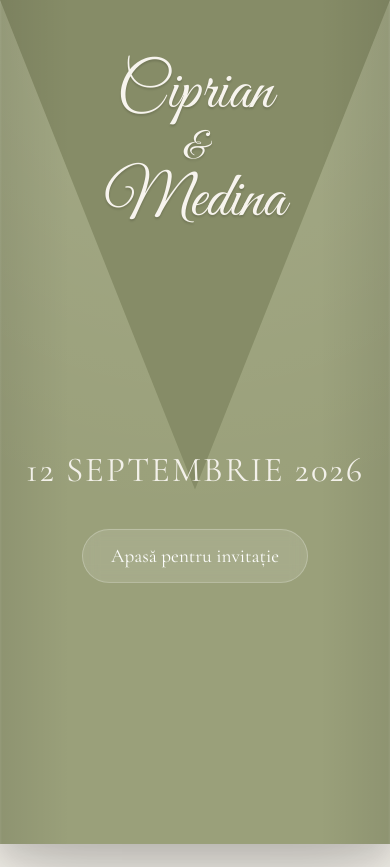
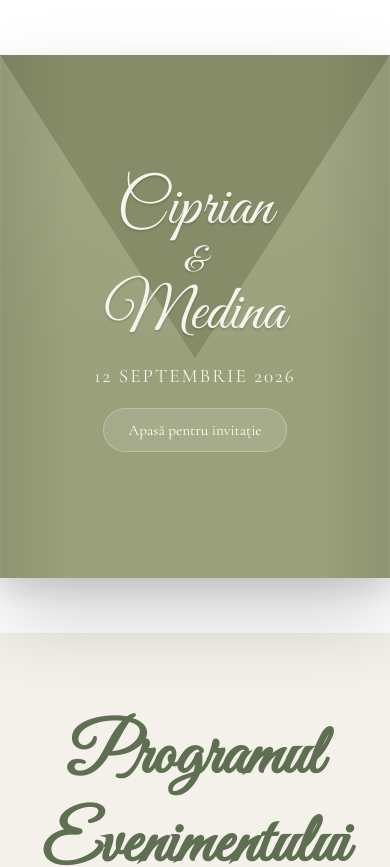
Before and after one commit to adela0507/Medina-Wedding, an Angular app: page / in a window 390 px wide. Shown: the top 867 px of the page. Built offline with nearby package versions, Linux system fonts and the light colour scheme.

Commit message:
update site

```diff
--- a/src/app/components/hero/hero.css
+++ b/src/app/components/hero/hero.css
@@ -7,9 +7,9 @@
 }
 
 html {
-    scroll-behavior: smooth;
     width: 100%;
     overflow-x: hidden;
+    scroll-behavior: smooth;
 }
 
 body {
@@ -39,10 +39,15 @@ body {
 
 .envelope {
     position: relative;
+
     width: 100%;
+
     aspect-ratio: 1.3/1;
+
     background: #9aa07a;
+
     border-radius: 18px;
+
     overflow: hidden;
 
     box-shadow:
@@ -56,8 +61,11 @@ body {
 .envelope-flap {
     position: absolute;
     inset: 0;
+
     background: #868c67;
+
     clip-path: polygon(0 0, 100% 0, 50% 58%);
+
     z-index: 2;
 }
 
@@ -92,28 +100,26 @@ body {
 /* CONTENT */
 
 .hero-content {
-    margin-top: -20px;
     position: absolute;
+
+    inset: 0;
+
     z-index: 5;
 
-    width: 100%;
-
-    top: 1%;
+    display: flex;
+    flex-direction: column;
+    justify-content: center;
+    align-items: center;
 
     text-align: center;
 
-    display: flex;
-    flex-direction: column;
-    align-items: center;
-
-    gap: 18px;
-
-    padding: 0 40px;
+    padding: 30px;
 }
 
 /* NUME */
 
 .hero-content h1 {
+
     font-family: 'Great Vibes', cursive;
 
     display: flex;
@@ -125,19 +131,24 @@ body {
 
     font-weight: 300;
 
-    font-size: clamp(3rem, 7vw, 6);
+    font-size: clamp(4rem, 7vw, 7rem);
 
     line-height: .9;
-    margin-top:-90px;
 
     text-shadow: 0 2px 2px rgba(0, 0, 0, .15);
+}
+
+.hero-content h1 span {
+    font-size: .55em;
 }
 
 /* DATA */
 
 .date {
-    font-size: clamp(2rem, 3vw, 3rem);
-    margin-top: 70px;
+
+    margin-top: 30px;
+
+    font-size: clamp(1.8rem, 3vw, 3rem);
 
     letter-spacing: 8px;
 
@@ -150,7 +161,7 @@ body {
 
 .scroll-hint {
 
-    margin-top: 40px;
+    margin-top: 35px;
 
     background: rgba(255, 255, 255, .12);
 
@@ -160,21 +171,25 @@ body {
 
     color: white;
 
+    text-decoration: none;
+
     padding: 16px 34px;
 
     border-radius: 999px;
 
     font-size: 1.15rem;
 
-    cursor: pointer;
-
-    transition: .3s;
+    transition: .3s ease;
 }
 
 .scroll-hint:hover {
+
     background: rgba(255, 255, 255, .18);
+
     transform: translateY(-2px);
 }
+
+/* ANIMAȚIE */
 
 @keyframes floatEnvelope {
 
@@ -197,7 +212,7 @@ body {
 
     .date {
         font-size: 28px;
-        letter-spacing: 4px;
+        letter-spacing: 5px;
     }
 }
 
@@ -206,49 +221,54 @@ body {
 @media(max-width:768px) {
 
     .hero {
-        width: 100%;
-        min-height: 90dvh;
+        min-height: 75vh;
         padding: 0;
-        margin: 0;
     }
 
     .hero-wrapper {
         width: 100%;
         max-width: none;
-        margin: 0;
     }
 
     .envelope {
+
         width: 100%;
-        height: 90dvh;
-        max-height: none;
+
+        height: 68vh;
+
+        min-height: 560px;
+
+        aspect-ratio: auto;
 
         border-radius: 0;
-
-        aspect-ratio: auto;
     }
 
     .hero-content {
-        margin-top: 35px !important;
-        top: 20%;
-        transform: translateY(-50%);
-        padding: 0 20px;
+
+        padding: 20px;
     }
 
     .hero-content h1 {
-        margin-top: 240px;
+
         font-size: 4.8rem;
     }
 
     .date {
-        margin-top: 200px;
-        font-size: 35px !important;
-        letter-spacing: 2px;
+
+        margin-top: 20px;
+
+        font-size: 1.5rem;
+
+        letter-spacing: 4px;
     }
 
     .scroll-hint {
+
+        margin-top: 25px;
+
+        font-size: 1.05rem;
+
         padding: 14px 28px;
-        font-size: 1.2rem;
     }
 }
 
@@ -256,11 +276,29 @@ body {
 
 @media(max-width:420px) {
 
+    .envelope {
+
+        height: 62vh;
+
+        min-height: 500px;
+    }
+
     .hero-content h1 {
+
         font-size: 4rem;
     }
 
     .date {
-        font-size: 1rem;
+
+        font-size: 1.2rem;
+
+        letter-spacing: 2px;
+    }
+
+    .scroll-hint {
+
+        font-size: .95rem;
+
+        padding: 12px 24px;
     }
 }
```
